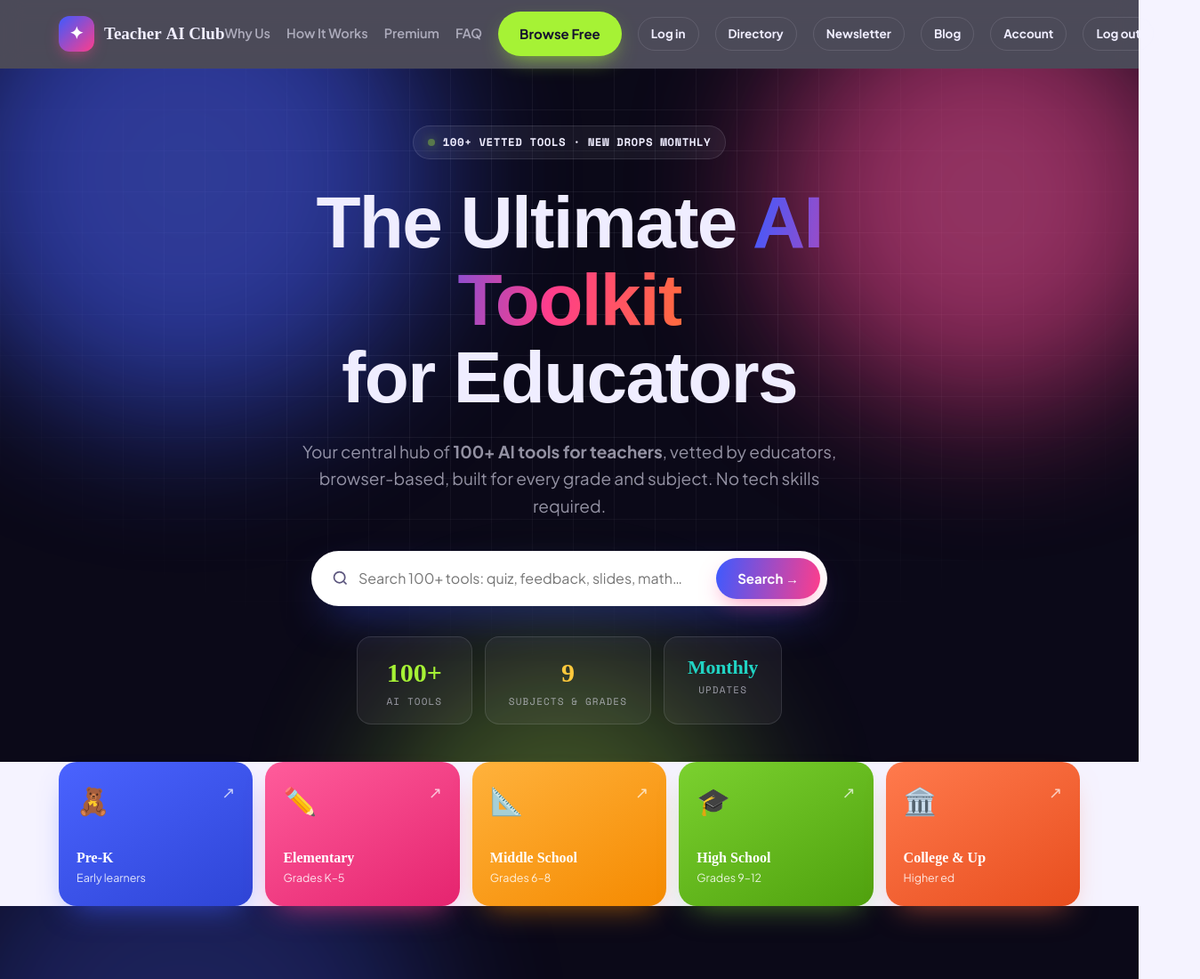
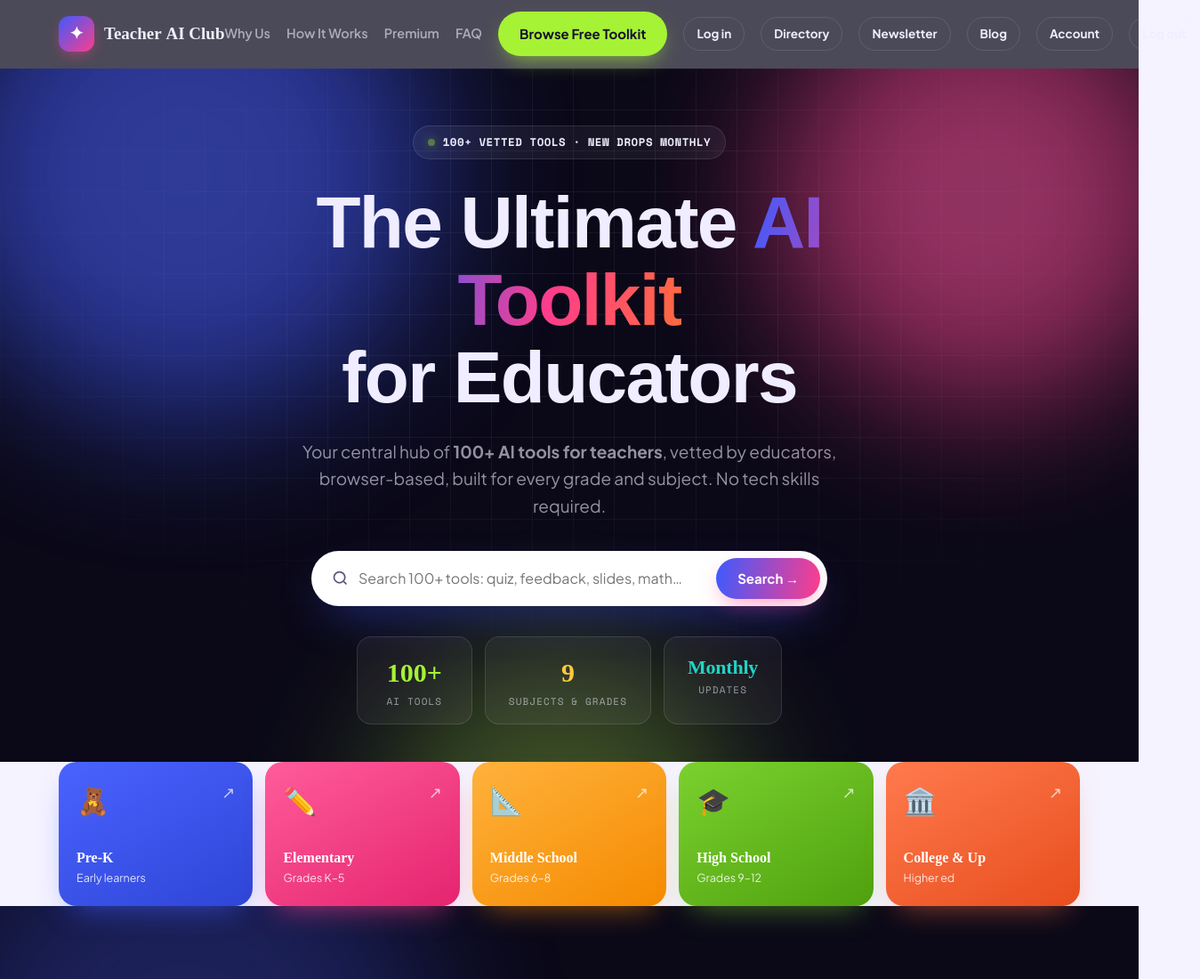
Before and after one commit to kishawhite6-spec/Teacher-AI-Club, a website: page index.html in a window 1280 px wide. Shown: the top 1100 px of the page at 89% size, 1349 px wide, since content can reach past the window. Drawn offline with nearby package versions, Linux system fonts and the light colour scheme; a web font is replaced by a local one.

Commit message:
Update link text for Browse Free button

```diff
--- a/index.html
+++ b/index.html
@@ -339,7 +339,7 @@
       <a href="#how" class="link">How It Works</a>
       <a href="#premium" class="link" data-ms-content="!members">Premium</a>
       <a href="#faq" class="link">FAQ</a>
-      <a href="#toolkit" class="btn btn-lime" data-ms-content="!members">Browse Free</a>
+      <a href="#toolkit" class="btn btn-lime" data-ms-content="!members">Browse Free Toolkit</a>
       <a href="#" class="authbtn" data-ms-modal="login" data-ms-content="!members">Log in</a>
       <a href="/directory.html" class="authbtn" data-ms-content="members">Directory</a>
       <a href="/newsletter.html" class="authbtn" data-ms-content="members">Newsletter</a>
```
